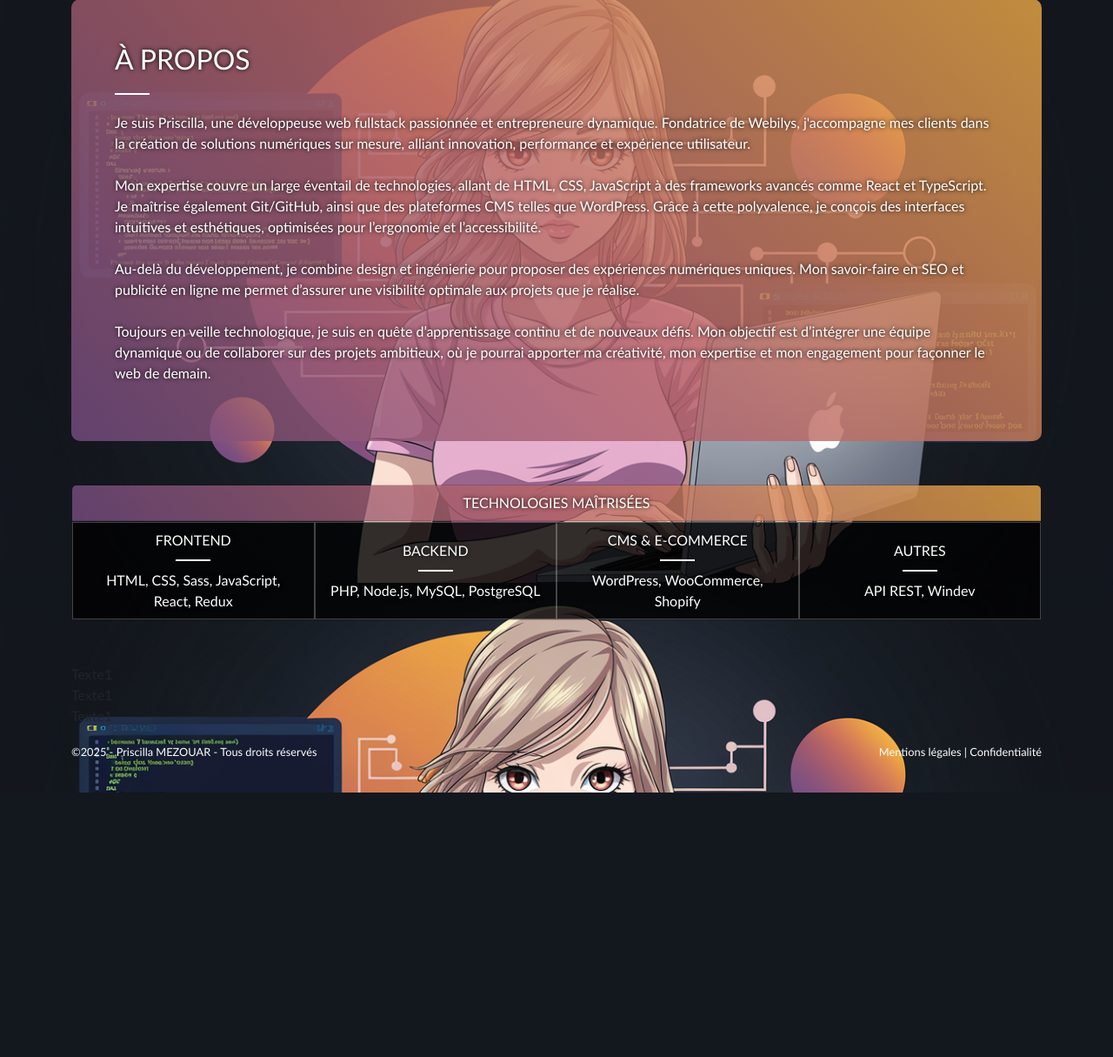
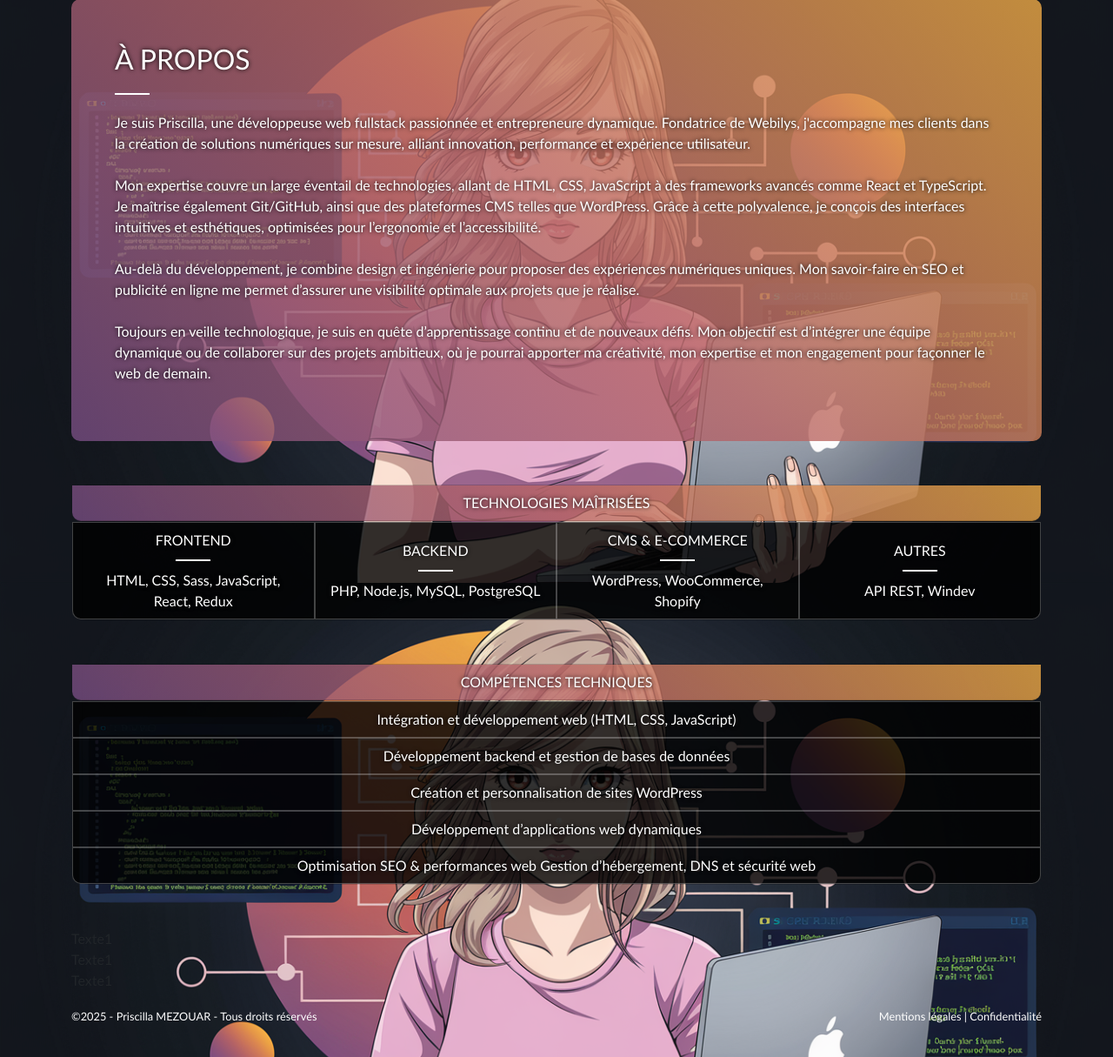
Before and after one commit to Webilys/CV, a PHP site: page / in a window 1280 px wide. Shown: the part 807-2022 px from the top of the page at 87% size. Before the commit the page ends 1718 px from the top, so only its background shows below. Run offline with PHP 8.4, Linux system fonts and the light colour scheme.

Commit message:
02/02/2025 04:55

```diff
--- a/assets/css/index.css
+++ b/assets/css/index.css
@@ -133,6 +133,9 @@ footer a:hover {
 #competences {
   margin: 50px auto;
 }
+#competences .container {
+  margin-top: 50px;
+}
 #competences .card {
   color: #fff;
   text-shadow: 0 0 5px #000;
@@ -172,4 +175,13 @@ footer a:hover {
   width: 40px;
   margin: 10px auto;
   border: 1.5px solid #fff;
+}
+#competences .card .col-md-3:first-of-type {
+  border-radius: 0 0 0 10px;
+}
+#competences .card .col-md-3:last-of-type {
+  border-radius: 0 0 10px 0;
+}
+#competences .card .col-12:last-of-type {
+  border-radius: 0 0 10px 10px;
 }/*# sourceMappingURL=index.css.map */
--- a/assets/css/pages/_home.scss
+++ b/assets/css/pages/_home.scss
@@ -49,6 +49,9 @@
 #competences {
   margin: 50px auto;
 
+  .container {
+    margin-top: 50px;
+  }
   .card {
     color: $white;
     text-shadow: 0 0 5px $black;
@@ -60,7 +63,6 @@
     }
     .list-group-item {
       background: $blackOverlay;
-
       display: flex;
       justify-content: center;
       align-items: center;
@@ -82,5 +84,21 @@
         }
       }
     }
+
+    .col-md-3 {
+      &:first-of-type {
+        border-radius: 0 0 0 10px;
+      }
+
+      &:last-of-type {
+        border-radius: 0 0 10px 0;
+      }
+    }
+
+    .col-12 {
+      &:last-of-type {
+        border-radius: 0 0 10px 10px;
+      }
+    }
   }
 }
--- a/index.html
+++ b/index.html
@@ -107,7 +107,7 @@
           </p>
         </section>
         <section id="competences">
-          <div class="container">
+          <div class="container mt-50">
             <div class="card">
               <div class="row">
                 <div class="col-12 card-header">Technologies maîtrisées</div>
@@ -136,6 +136,33 @@
               </ul>
             </div>
           </div>
+          <div class="container">
+            <div class="card">
+              <div class="row">
+                <div class="col-12 card-header">Compétences techniques</div>
+              </div>
+              <ul class="list-group list-group-flush">
+                <div class="row">
+                  <li class="col-12 list-group-item">
+                    Intégration et développement web (HTML, CSS, JavaScript)
+                  </li>
+                  <li class="col-12 list-group-item">
+                    Développement backend et gestion de bases de données
+                  </li>
+                  <li class="col-12 list-group-item">
+                    Création et personnalisation de sites WordPress
+                  </li>
+                  <li class="col-12 list-group-item">
+                    Développement d’applications web dynamiques
+                  </li>
+                  <li class="col-12 list-group-item">
+                    Optimisation SEO & performances web Gestion d’hébergement,
+                    DNS et sécurité web
+                  </li>
+                </div>
+              </ul>
+            </div>
+          </div>
         </section>
         <section id="formations">Texte1</section>
         <section id="portfolio">Texte1</section>
```
Also changed, not shown: 1 other file.
